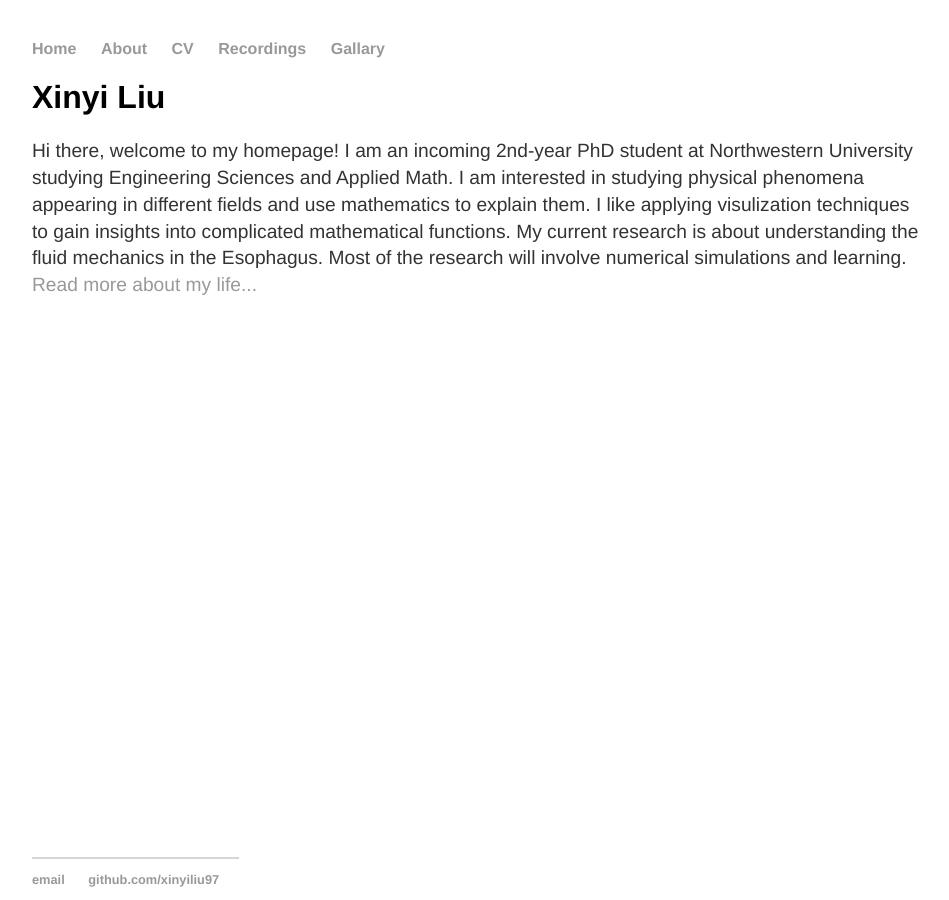
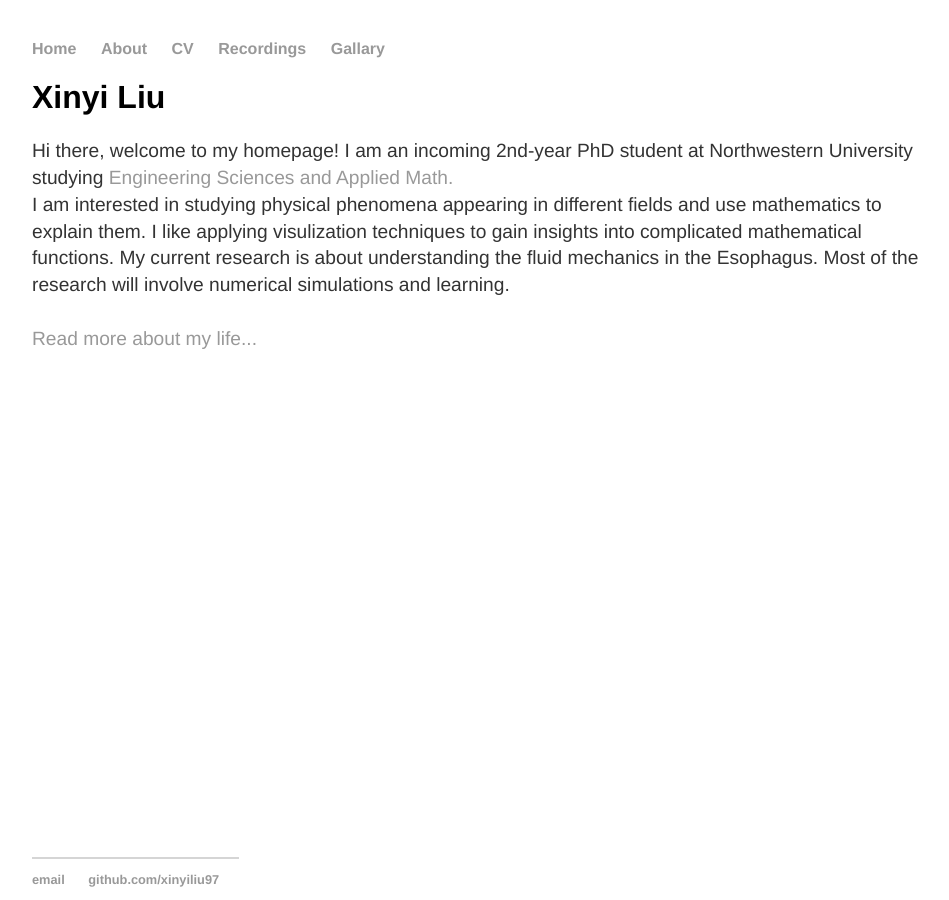
Before and after one commit to xinyiliu97/xinyiliu97.github.io, a Jekyll site: the page built from index.html, in a window 1280 px wide. Shown: the whole page, without its empty margins (160-1109 px from the left). Built offline with Jekyll 4.4.1, drawn with Linux system fonts in a browser that asks for light colours.

```diff
--- a/index.html
+++ b/index.html
@@ -4,8 +4,9 @@ title: Xinyi Liu
 ---
 <div class="blurb">
 	<h1>Xinyi Liu</h1>
-	<p>Hi there, welcome to my homepage! I am an incoming 2nd-year PhD student at Northwestern University studying Engineering Sciences and Applied Math.
+	<p>Hi there, welcome to my homepage! I am an incoming 2nd-year PhD student at Northwestern University studying <a href="https://www.mccormick.northwestern.edu/applied-math/"> Engineering Sciences and Applied Math.</a> <br>
 	I am interested in studying physical phenomena appearing in different fields and use mathematics to explain them. I like applying visulization techniques to gain insights into
 	complicated mathematical functions.
-	My current research is about understanding the fluid mechanics in the Esophagus. Most of the research will involve numerical simulations and learning.<a href="/about"> Read more about my life...</a></p>
+	My current research is about understanding the fluid mechanics in the Esophagus. Most of the research will involve numerical simulations and learning.<br><br>
+	<a href="/about"> Read more about my life...</a></p>
 </div><!-- /.blurb -->
```
